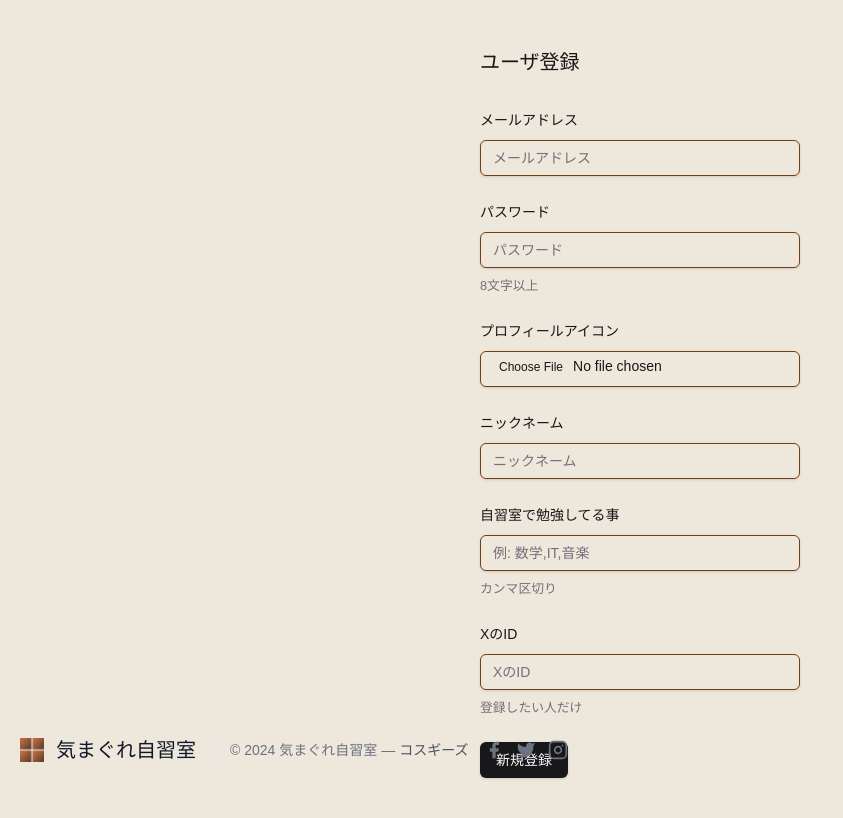
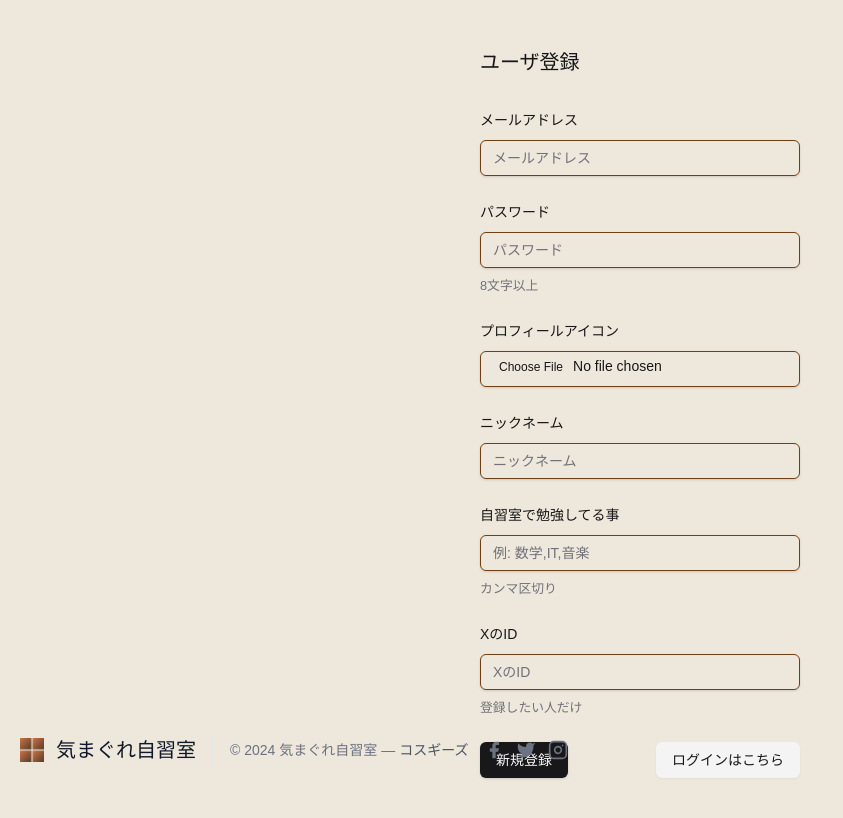
Before and after one commit to taichi-k/qiita_hackathon_2024_frontend, a Next.js app in the folder qiita_hackathon_2024_frontend/: page /register in a window 1280 px wide. Shown: the top 818 px of the page, without its empty margins (0-843 px from the left). Built offline with nearby package versions, Linux system fonts and the light colour scheme; a web font is replaced by a local one.

Commit message:
add link button

```diff
--- a/qiita_hackathon_2024_frontend/src/components/LoginForm.jsx
+++ b/qiita_hackathon_2024_frontend/src/components/LoginForm.jsx
@@ -3,6 +3,7 @@
 
 import { useForm } from "react-hook-form"
 import { Button } from "@/components/ui/button"
+import Link from 'next/link'
 import {
   Form,
   FormControl,
@@ -103,7 +104,12 @@ export function LoginForm() {
               </FormItem>
             )}
           />
-          <Button className="" type="submit">ログイン</Button>
+          <div style={{display:'flex', justifyContent: 'space-between'}}>
+            <Button className="" type="submit">ログイン</Button>
+            <Link href="/register">
+              <Button variant="secondary">新規登録はこちら</Button>
+            </Link>
+          </div>
         </form>
       </Form>
       {isLoading && <OverlaySpinner />}
--- a/qiita_hackathon_2024_frontend/src/components/RegisterForm.jsx
+++ b/qiita_hackathon_2024_frontend/src/components/RegisterForm.jsx
@@ -6,6 +6,7 @@ import { useForm } from "react-hook-form"
 import { useState, useContext } from "react"
 import { useRouter } from 'next/router'
 import { Button } from "@/components/ui/button"
+import Link from 'next/link'
 import {
   Form,
   FormControl,
@@ -186,7 +187,12 @@ export function RegisterForm() {
               </FormItem>
             )}
           />
-          <Button className="" type="submit">新規登録</Button>
+          <div style={{display:'flex', justifyContent: 'space-between'}}>
+            <Button className="" type="submit">新規登録</Button>
+            <Link href="/login">
+              <Button variant="secondary">ログインはこちら</Button>
+            </Link>
+          </div>
         </form>
       </Form>
       {isLoading && <OverlaySpinner />}
```
